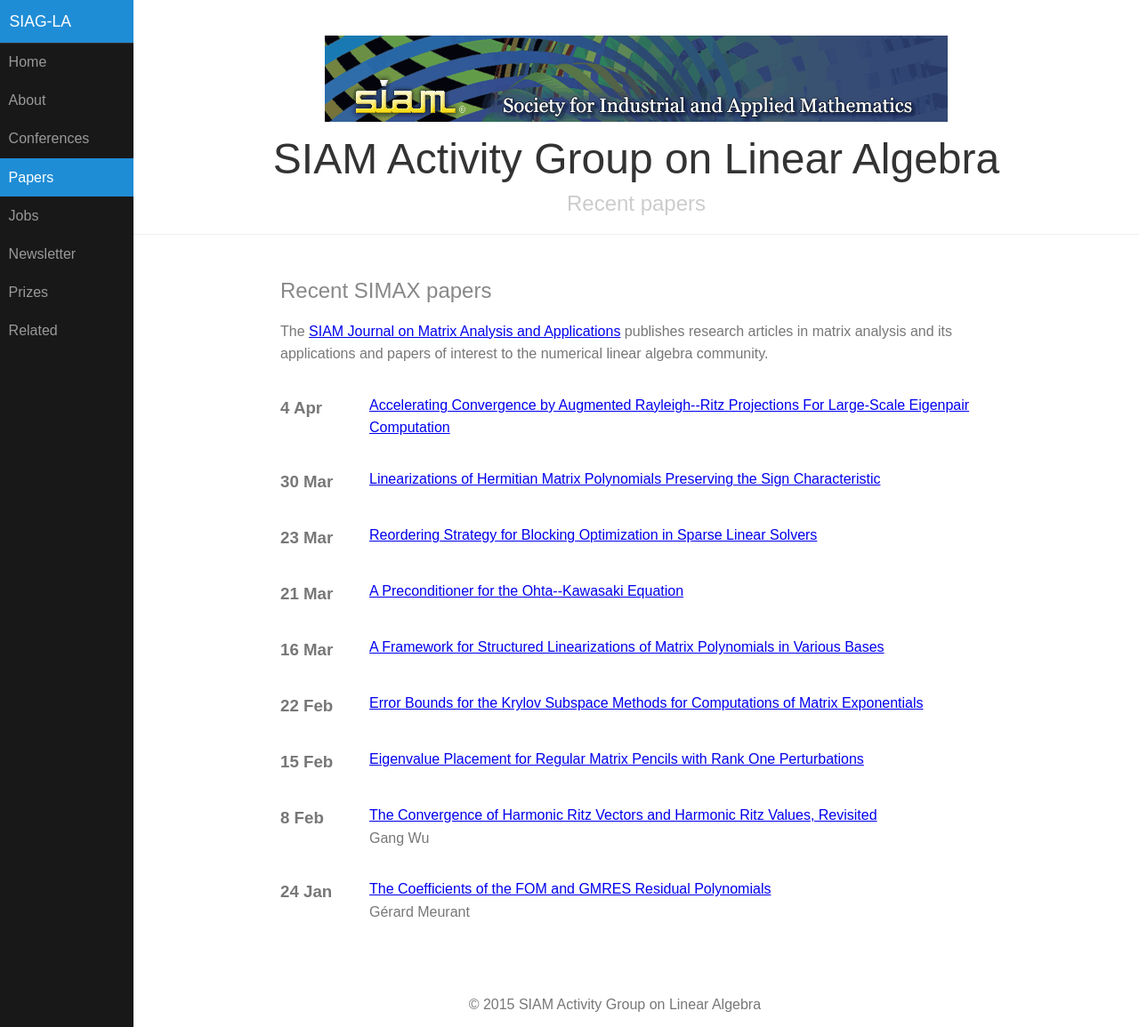
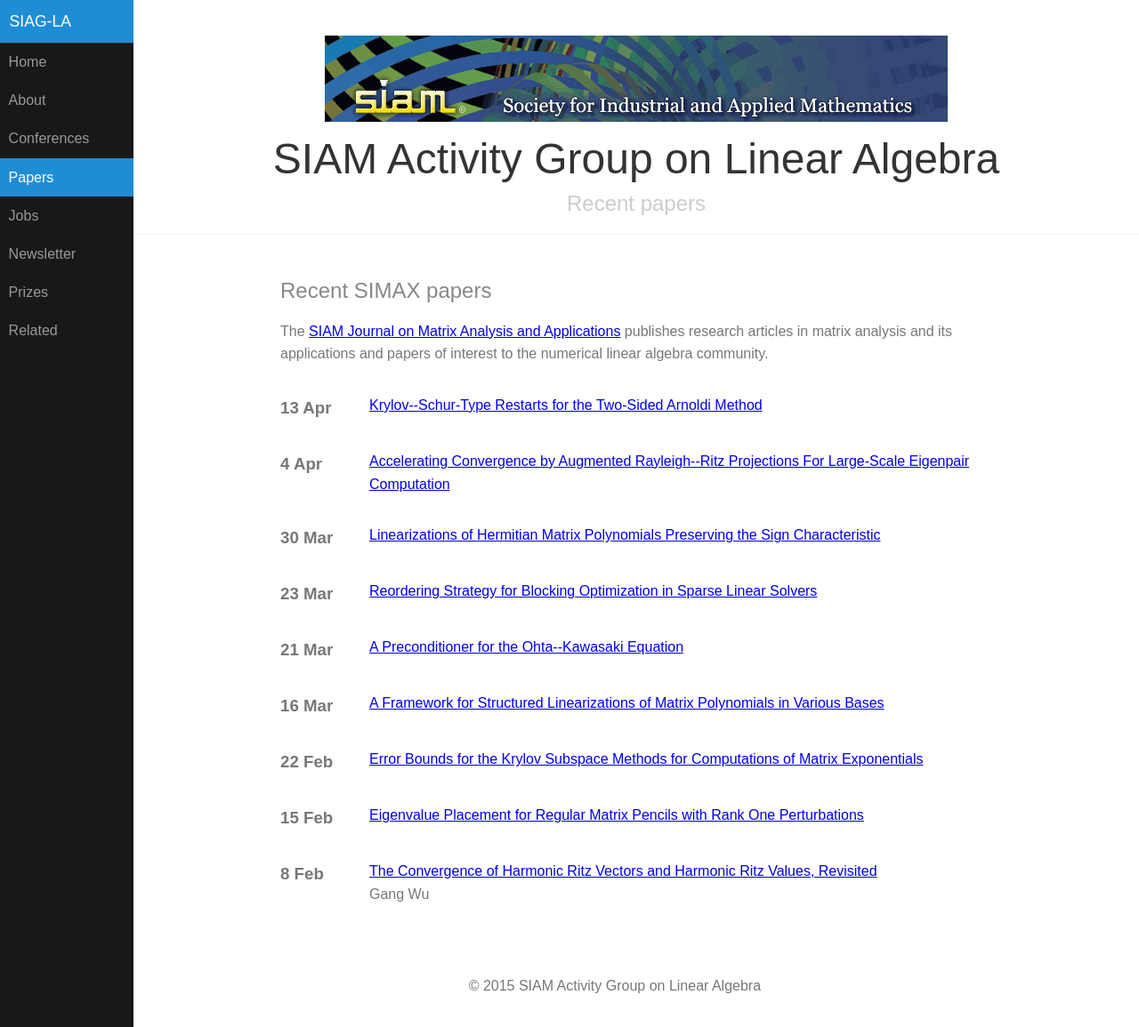
Before and after one commit to dbindel/siagla, a Jekyll site: the page built from simax.html, in a window 1280 px wide and 1155 px high. Shown: the whole window at 89% size. Built offline with Jekyll 4.4.1, drawn with Linux system fonts in a browser that asks for light colours.

Commit message:
Automated updates to simax.yml

```diff
--- a/_data/simax.yml
+++ b/_data/simax.yml
@@ -2085,3 +2085,11 @@
   title: Accelerating Convergence by Augmented Rayleigh--Ritz Projections For Large-Scale
     Eigenpair Computation
   volume: '38'
+- authors: ''
+  date: '2017-04-13T07:00:00Z'
+  doi: doi:10.1137/16M1078987
+  link: http://epubs.siam.org/doi/abs/10.1137/16M1078987?ai=s7&mi=3ezuvv&af=R
+  pp_end: '321'
+  pp_start: '297'
+  title: Krylov--Schur-Type Restarts for the Two-Sided Arnoldi Method
+  volume: '38'
```
